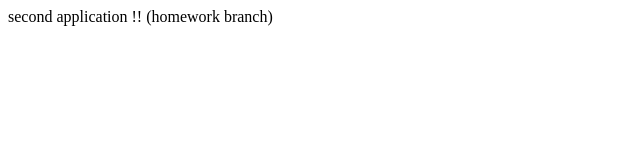
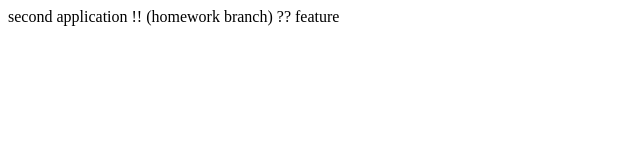
Before and after one commit to BeerSheva21-LeonichevAndrei/TelRanRepository, a plain HTML site: page index.html in a window 1280 px wide. Shown: the full height of the page, 0-640 px from the left. Drawn offline with Linux system fonts and the light colour scheme.

Commit message:
feature commit

```diff
--- a/index.html
+++ b/index.html
@@ -6,6 +6,6 @@
     <title>Document</title>
 </head>
 <body>
-    second application !! (homework branch)
+    second application !! (homework branch) ?? feature
 </body>
 </html>
```
